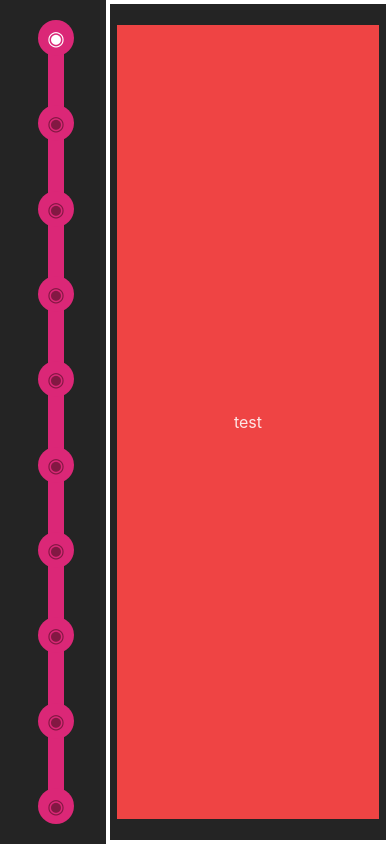
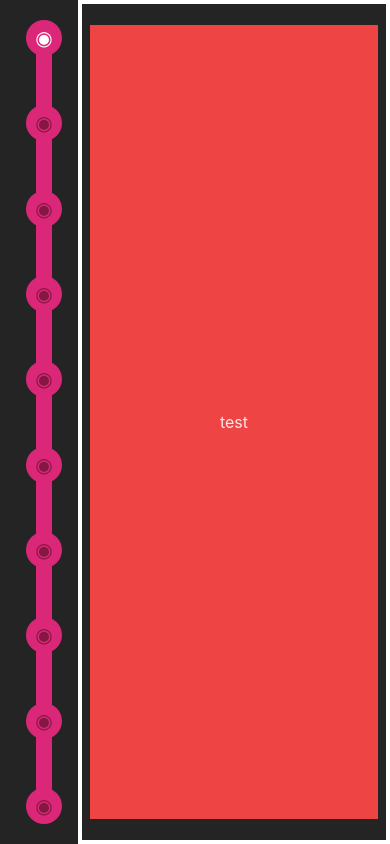
Before and after one commit to dsmontecastro/Portfolio, a React (Vite) app: page / in a window 390 px wide. Built offline with nearby package versions, Linux system fonts and the light colour scheme.

Commit message:
[NAV] Added Responsivness

```diff
--- a/src/nav/Nav.tsx
+++ b/src/nav/Nav.tsx
@@ -35,7 +35,7 @@ export default function Nav({ index, pageRefs }: Props) {
 
             <div id='nav-body'
                 className={`
-                w-full m-5 pr-3 2xl:mx-0 2xl:my-12 2xl:pr-8
+                w-full mx-2 my-5 pr-2 2xl:mx-0 2xl:my-12 2xl:pr-8
                 flex-1 ${Layout.row}`}
             >
 
```
